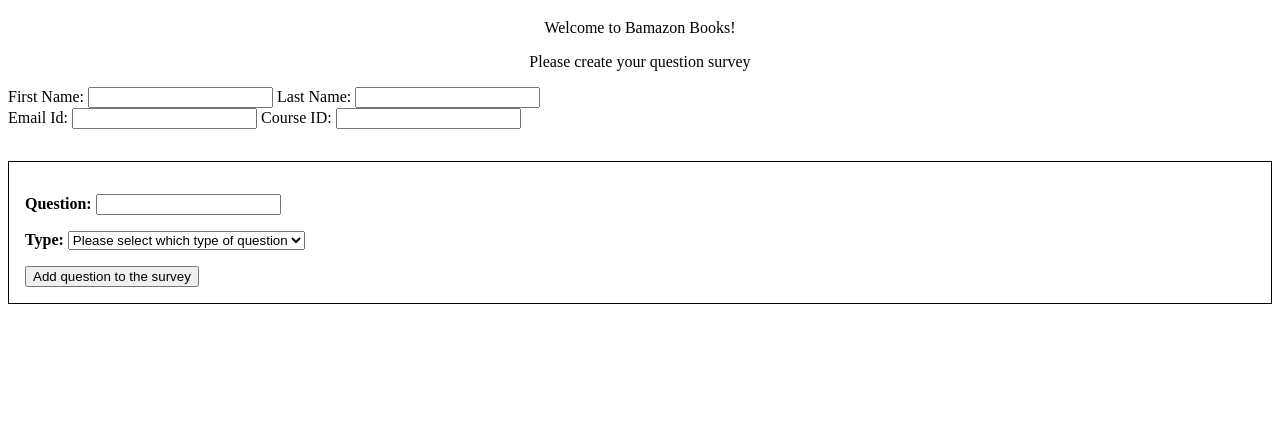
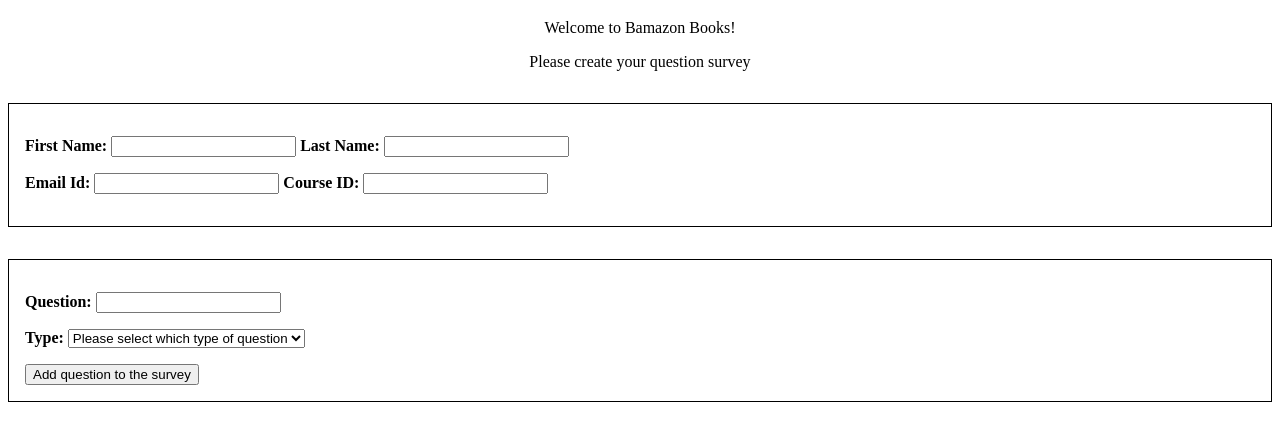
Before and after one commit to shenlong3010/Course-Evalution, a website: page app/public/index.html in a window 1280 px wide. Shown: the part 67-508 px from the top of the page. Drawn offline with Linux system fonts and the light colour scheme.

Commit message:
Update style.css

```diff
--- a/app/public/style.css
+++ b/app/public/style.css
@@ -10,14 +10,14 @@
   text-align: center;
 }
 
-.form {
+.form, .information {
 	padding: 1rem;
 	margin: 2rem 0;
 	border: 1px solid black;
 }
-.form label {
+.form label , .information label {
 	font-weight: bold;
 }
-.form div {
+.form div, .information div {
 	margin: 1rem 0;
 }
```
